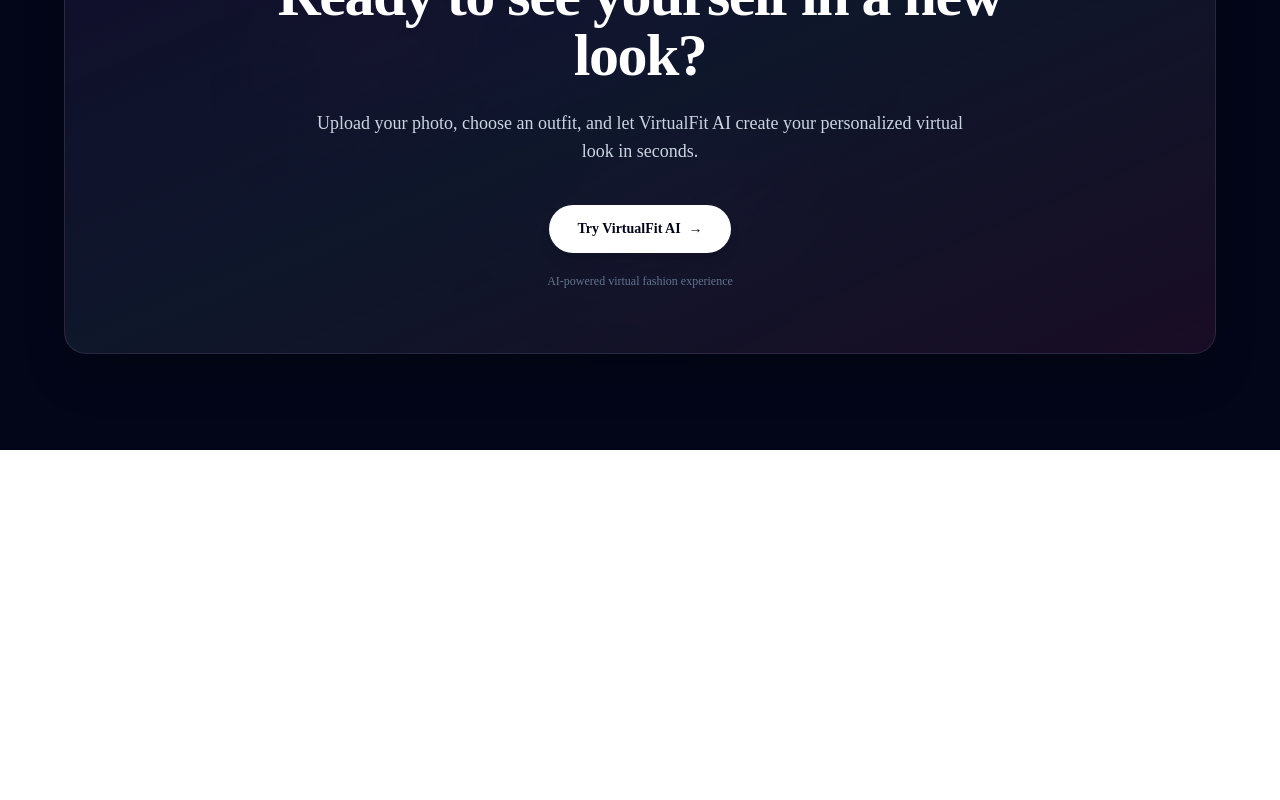
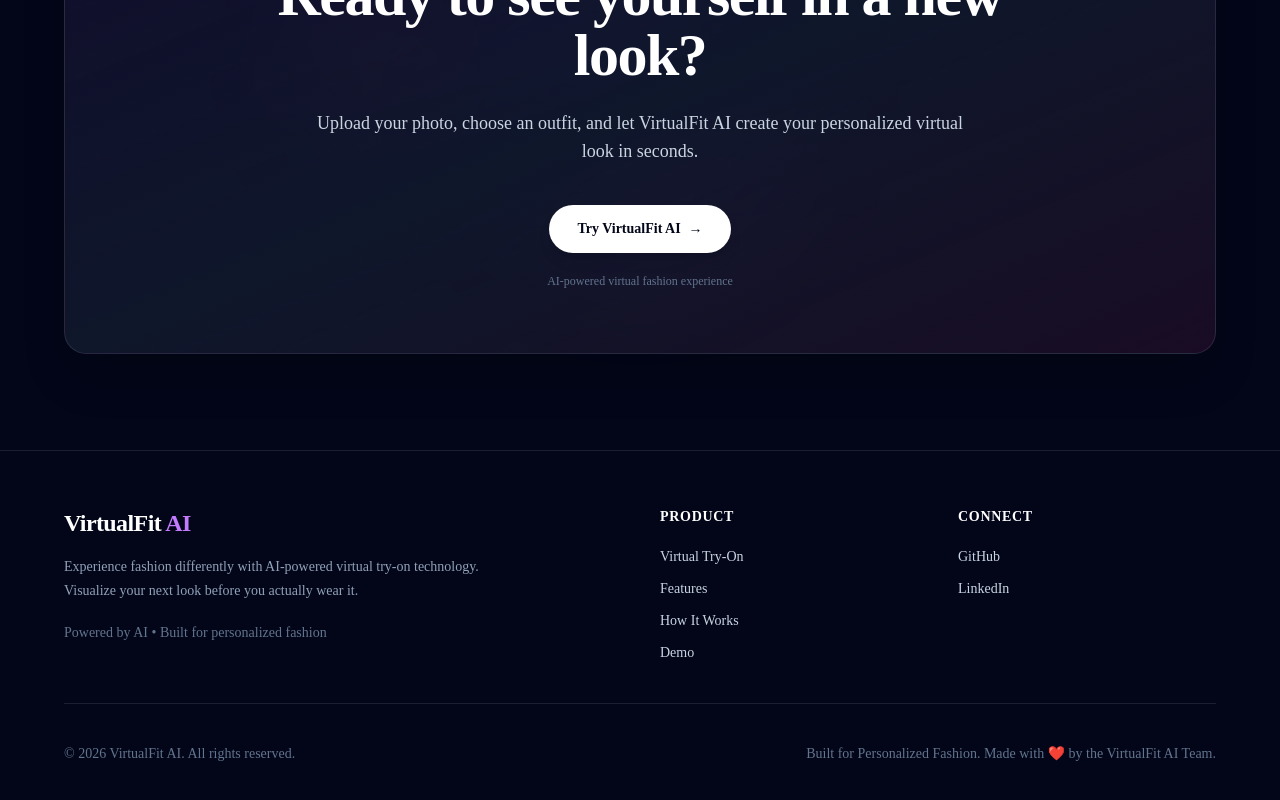
Before and after one commit to pookusum/VirtualFit_AI, a Next.js app in the folder frontend/: page / in a window 1280 px wide. Shown: the part 4772-5572 px from the top of the page. Before the commit the page ends 5222 px from the top, so only its background shows below. Built offline with nearby package versions, Linux system fonts and the light colour scheme.

Commit message:
Adding Footer

```diff
--- a/frontend/app/page.tsx
+++ b/frontend/app/page.tsx
@@ -6,7 +6,7 @@
 import Testimonials from "@/components/landing/Testimonials";
 import DemoSection from "@/components/landing/DemoSection";
 import FinalCTA from "@/components/landing/FinalCTA";
-
+import Footer from "@/components/common/Footer";
 
 export default function Home() {
   return (
@@ -19,7 +19,7 @@
       <Testimonials />
       <DemoSection />
       <FinalCTA />
-
+      <Footer />
     </main>
 
   );
--- a/frontend/components/common/Footer.tsx
+++ b/frontend/components/common/Footer.tsx
@@ -0,0 +1,124 @@
+import Link from "next/link";
+
+export default function Footer() {
+  return (
+    <footer className="border-t border-white/10 bg-slate-950 text-slate-300">
+      <div className="mx-auto max-w-7xl px-6 py-14 sm:px-10 lg:px-16">
+
+        {/* Main Footer */}
+        <div className="grid gap-10 md:grid-cols-2 lg:grid-cols-4">
+
+          {/* Brand */}
+          <div className="lg:col-span-2">
+            <Link
+              href="/"
+              className="inline-block text-2xl font-bold tracking-tight text-white"
+            >
+              VirtualFit<span className="text-purple-400"> AI</span>
+            </Link>
+
+            <p className="mt-4 max-w-md text-sm leading-6 text-slate-400">
+              Experience fashion differently with AI-powered virtual
+              try-on technology. Visualize your next look before you
+              actually wear it.
+            </p>
+
+            <p className="mt-5 text-sm text-slate-500">
+              Powered by AI • Built for personalized fashion
+            </p>
+          </div>
+
+          {/* Product Links */}
+          <div>
+            <h3 className="text-sm font-semibold uppercase tracking-wider text-white">
+              Product
+            </h3>
+
+            <ul className="mt-5 space-y-3 text-sm">
+              <li>
+                <Link
+                  href="/try-on"
+                  className="transition-colors hover:text-white"
+                >
+                  Virtual Try-On
+                </Link>
+              </li>
+
+              <li>
+                <Link
+                  href="/#features"
+                  className="transition-colors hover:text-white"
+                >
+                  Features
+                </Link>
+              </li>
+
+              <li>
+                <Link
+                  href="/#how-it-works"
+                  className="transition-colors hover:text-white"
+                >
+                  How It Works
+                </Link>
+              </li>
+
+              <li>
+                <Link
+                  href="/#demo"
+                  className="transition-colors hover:text-white"
+                >
+                  Demo
+                </Link>
+              </li>
+            </ul>
+          </div>
+
+          {/* Connect */}
+          <div>
+            <h3 className="text-sm font-semibold uppercase tracking-wider text-white">
+              Connect
+            </h3>
+
+            <ul className="mt-5 space-y-3 text-sm">
+              <li>
+                <a
+                  href="https://github.com/"
+                  target="_blank"
+                  rel="noopener noreferrer"
+                  className="transition-colors hover:text-white"
+                >
+                  GitHub
+                </a>
+              </li>
+
+              <li>
+                <a
+                  href="https://www.linkedin.com/"
+                  target="_blank"
+                  rel="noopener noreferrer"
+                  className="transition-colors hover:text-white"
+                >
+                  LinkedIn
+                </a>
+              </li>
+            </ul>
+          </div>
+        </div>
+
+        {/* Divider */}
+        <div className="my-10 h-px bg-white/10" />
+
+        {/* Bottom Footer */}
+        <div className="flex flex-col gap-4 text-sm text-slate-500 sm:flex-row sm:items-center sm:justify-between">
+          <p>
+            © 2026 VirtualFit AI. All rights reserved.
+          </p>
+
+          <p>
+            Built for Personalized Fashion. Made with ❤️ by the VirtualFit AI Team.
+          </p>
+        </div>
+      </div>
+    </footer>
+  );
+}
```
